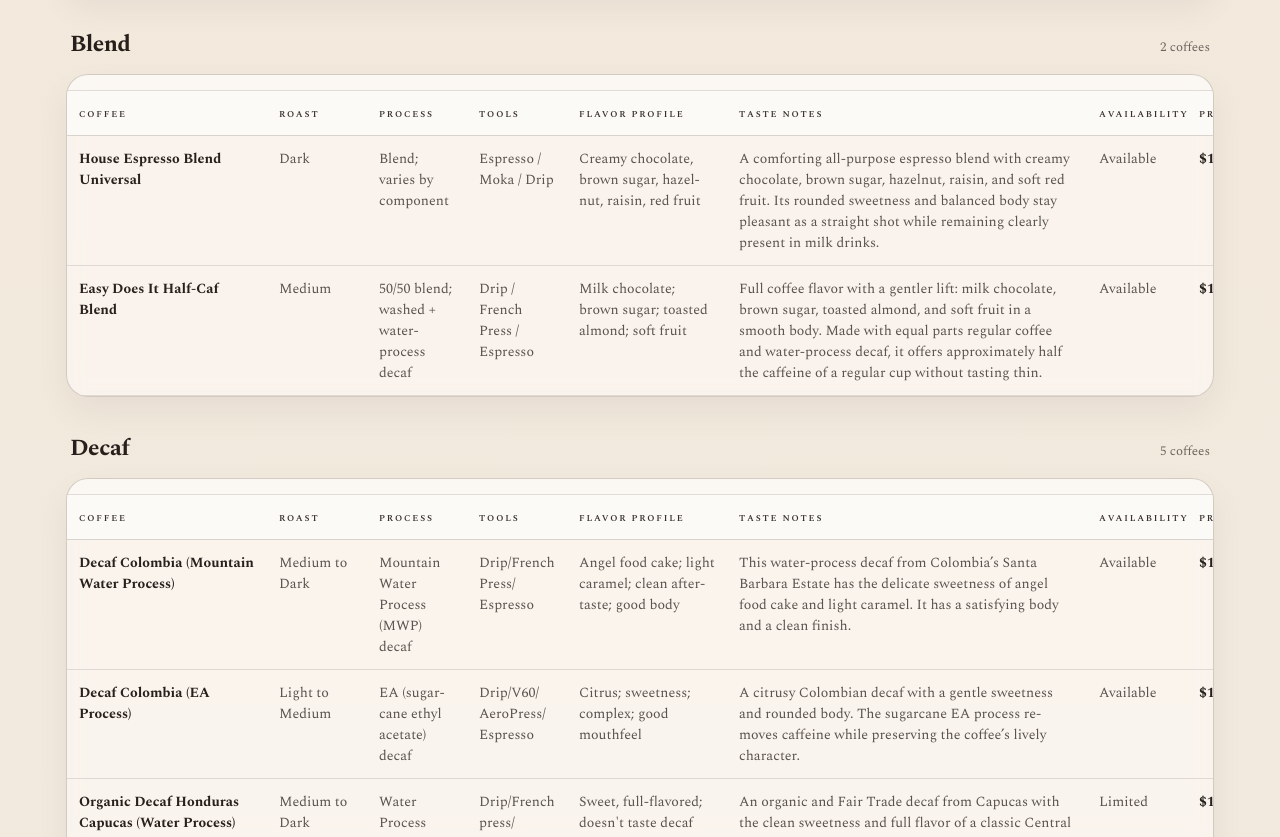
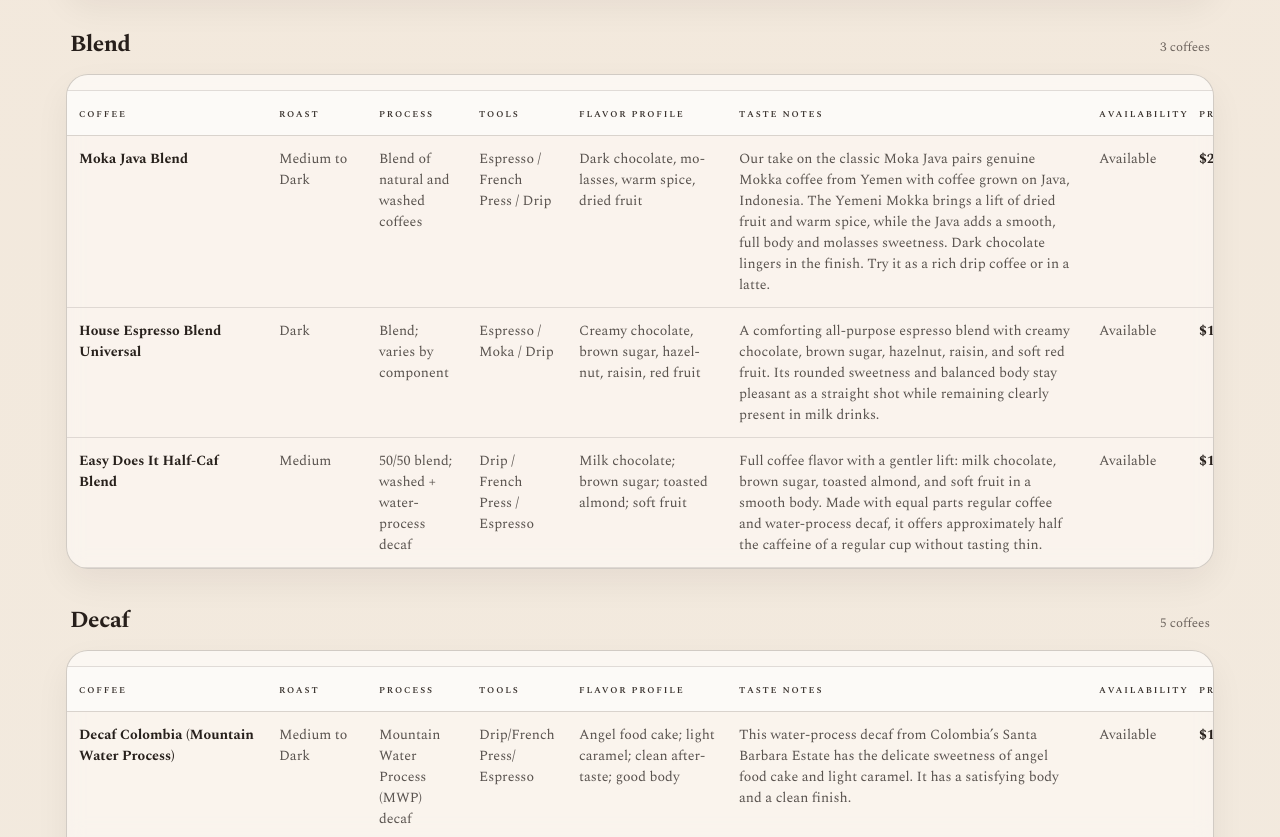
Before and after one commit to 38thstcoffee/38thstcoffee.github.io, a plain HTML site: page index.html in a window 1280 px wide. Shown: the part 4920-5757 px from the top of the page. Drawn offline with nearby package versions, Linux system fonts and the light colour scheme.

Commit message:
Add Moka Java Blend to the coffee menu

```diff
--- a/index.html
+++ b/index.html
@@ -951,6 +951,18 @@ const coffees = [
   },
 
 
+  {
+    coffee: "Moka Java Blend",
+    roast: "Medium to Dark",
+    process: "Blend of natural and washed coffees",
+    tools: "Espresso / French Press / Drip",
+    flavor: "Dark chocolate, molasses, warm spice, dried fruit",
+    notes: "Our take on the classic Moka Java pairs genuine Mokka coffee from Yemen with coffee grown on Java, Indonesia. The Yemeni Mokka brings a lift of dried fruit and warm spice, while the Java adds a smooth, full body and molasses sweetness. Dark chocolate lingers in the finish. Try it as a rich drip coffee or in a latte.",
+    availability: "Available",
+    price: "$20.00",
+    bag: "8 oz",
+    origin: "Blend — Yemen Mokka & Java, Indonesia."
+  },
   {
     coffee: "House Espresso Blend Universal",
     roast: "Dark",
```
